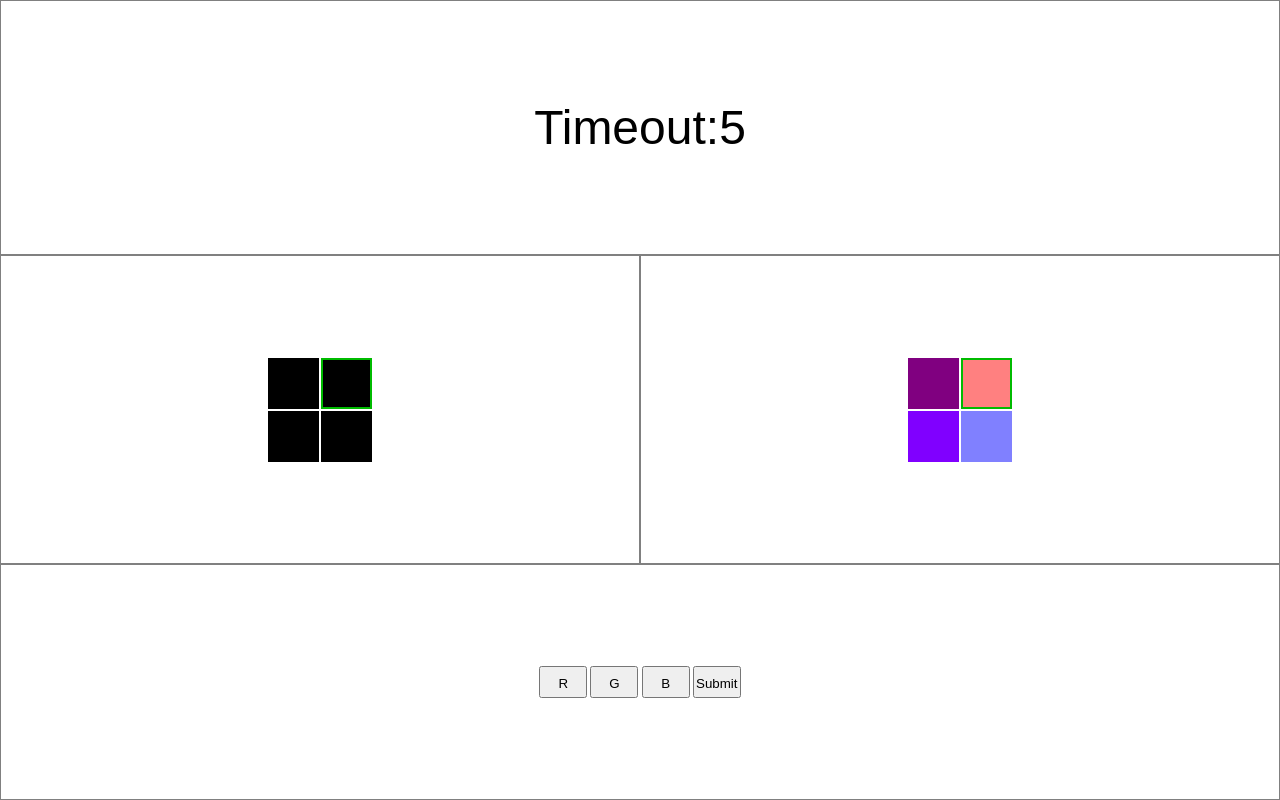
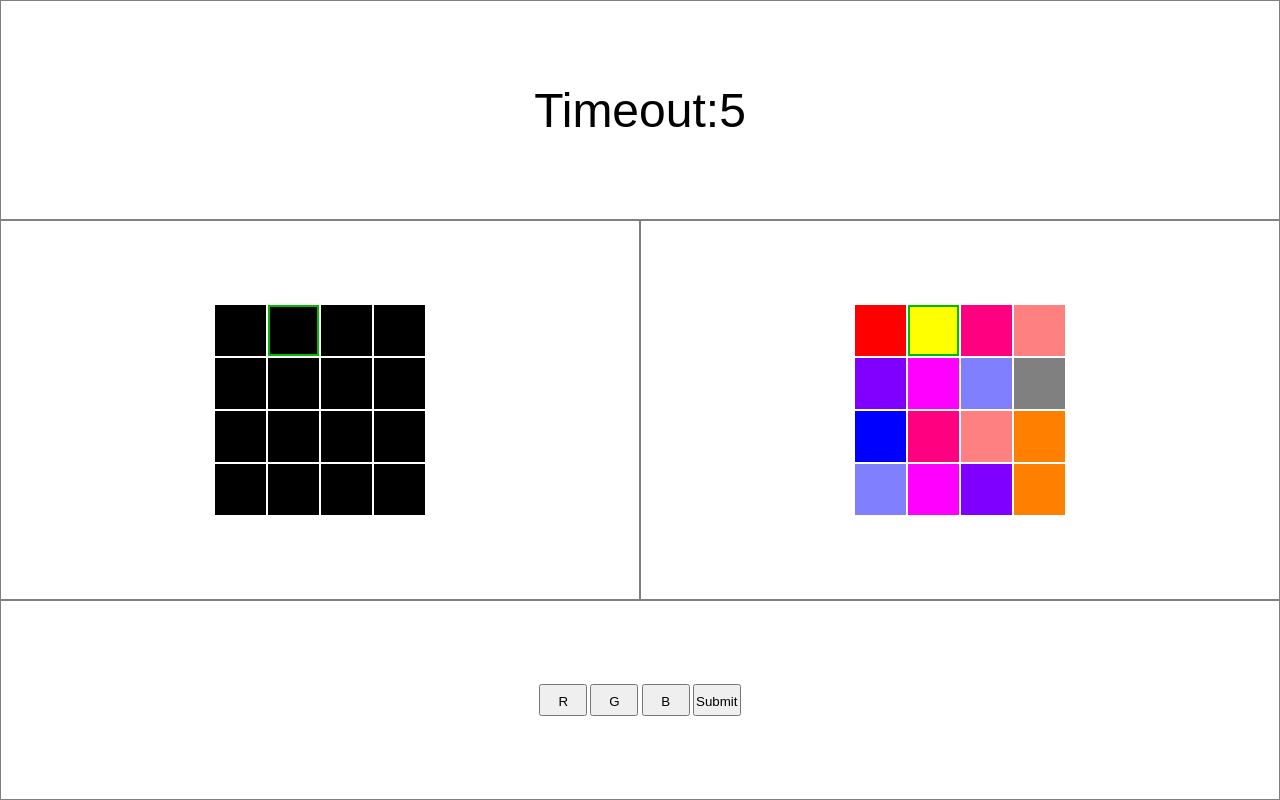
Before and after one commit to Putaitu/fungi-party, a plain HTML site: page arcade/index.html in a window 1280 px wide. Drawn offline with Linux system fonts and the light colour scheme.

Commit message:
bigger grid

```diff
--- a/arcade/index.html
+++ b/arcade/index.html
@@ -15,22 +15,55 @@
 			<tr>
 				<td data-color="0,0,0"></td>
 				<td data-color="0,0,0"></td>
+				<td data-color="0,0,0"></td>
+				<td data-color="0,0,0"></td>
 			</tr>
 			<tr>
 				<td data-color="0,0,0"></td>
 				<td data-color="0,0,0"></td>
+				<td data-color="0,0,0"></td>
+				<td data-color="0,0,0"></td>
 			</tr>
+			<tr>
+				<td data-color="0,0,0"></td>
+				<td data-color="0,0,0"></td>
+				<td data-color="0,0,0"></td>
+				<td data-color="0,0,0"></td>
+			</tr>
+			<tr>
+				<td data-color="0,0,0"></td>
+				<td data-color="0,0,0"></td>
+				<td data-color="0,0,0"></td>
+				<td data-color="0,0,0"></td>
+			</tr>
+
 		</table>
 	</div>
 	<div class="output">
 		<table class="current-target">
 			<tr>
-				<td data-color="0.5,0,0.5"></td>
+				<td data-color="1,0,0"></td>
+				<td data-color="1,1,0"></td>
+				<td data-color="1,0,0.5"></td>
 				<td data-color="1,0.5,0.5"></td>
 			</tr>
 			<tr>
 				<td data-color="0.5,0,1"></td>
+				<td data-color="1,0,1"></td>
 				<td data-color="0.5,0.5,1"></td>
+				<td data-color="0.5,0.5,0.5"></td>
+			</tr>
+			<tr>
+				<td data-color="0,0,1"></td>
+				<td data-color="1,0,0.5"></td>
+				<td data-color="1,0.5,0.5"></td>
+				<td data-color="1,0.5,0"></td>
+			</tr>
+			<tr>
+				<td data-color="0.5,0.5,1"></td>
+				<td data-color="1,0,1"></td>
+				<td data-color="0.5,0,1"></td>
+				<td data-color="1,0.5,0"></td>
 			</tr>
 		</table>
 	</div>
--- a/casual/app.js
+++ b/casual/app.js
@@ -1,5 +1,5 @@
 const COLOR_COMPONENT_POINTS = 10;
-const COLOR_COMPONENT_DIVIDEND = 10;
+const COLOR_COMPONENT_DIVIDEND = 5;
 
 class Game
 {
```
Also changed, not shown: casual/index.html (+19 -4 lines).
